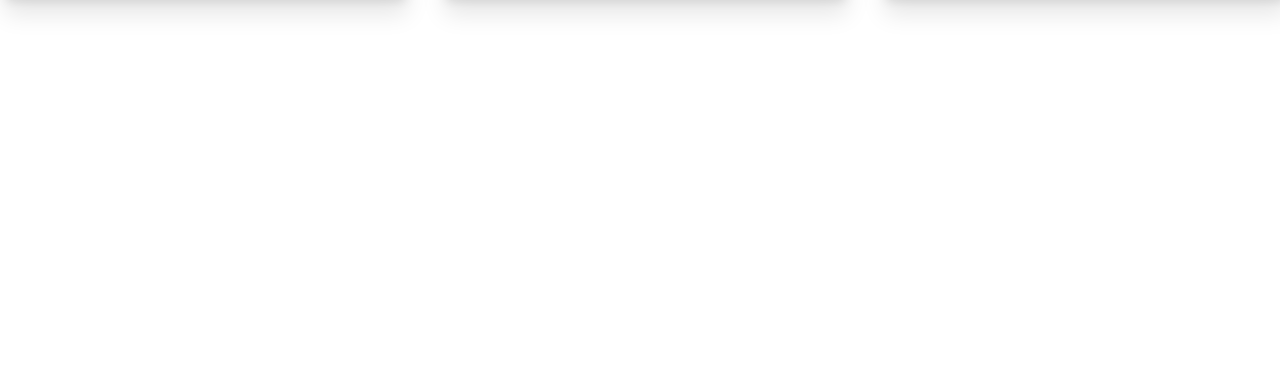
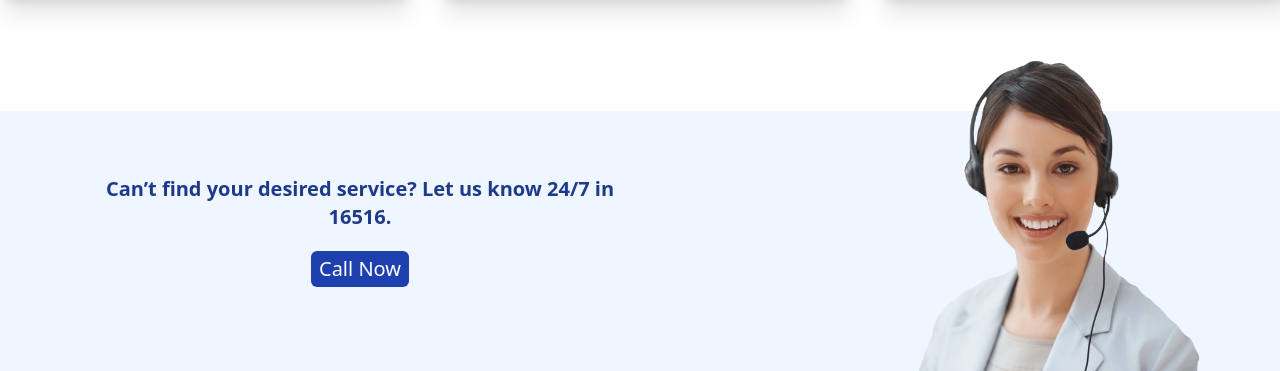
Before and after one commit to Afridi017018/Tech-Mart-Client, a React (Vite) app: page / in a window 1280 px wide. Shown: the part 1931-2302 px from the top of the page. Before the commit the page ends 1970 px from the top, so only its background shows below. Built offline with nearby package versions, Linux system fonts and the light colour scheme.

Commit message:
designed contact component

```diff
--- a/src/components/BrandCard/BrandCard.jsx
+++ b/src/components/BrandCard/BrandCard.jsx
@@ -3,8 +3,8 @@
 const BrandCard = () => {
     return (
         <div>
-           <div className='border border-gray-200 shadow-xl w-[412px] rounded-md mx-auto'>
-            <img className='border w-[412px] h-[400px]' src="https://encrypted-tbn0.gstatic.com/images?q=tbn:ANd9GcQsdrqzDSX3LTTYCr9WFcS7Q33wcdsQqm2z4Q&usqp=CAU" alt="" />
+           <div className='border border-gray-200 shadow-xl w-80 md:w-[412px] rounded-md mx-auto'>
+            <img className='border w-80 md:w-[412px] h-[400px]' src="https://encrypted-tbn0.gstatic.com/images?q=tbn:ANd9GcQsdrqzDSX3LTTYCr9WFcS7Q33wcdsQqm2z4Q&usqp=CAU" alt="" />
             <div className='bg-blue-200 text-center'>
                 <h4 className='py-5 text-2xl font-bold text-blue-900'>Samsung</h4>
             </div>
--- /dev/null
+++ b/src/components/ContactUs/ContactUs.jsx
@@ -0,0 +1,19 @@
+import React from 'react';
+
+const ContactUs = () => {
+    return (
+        <div className='container mx-auto md:mt-28'>
+            <div className='bg-blue-50 py-16 relative lg:px-20'>
+                <div className='w-1/2'>
+                <h4 className='text-xl font-bold text-blue-900 text-center'>Can’t find your desired service? Let us know 24/7 in 16516.</h4>
+                <div className='text-center'>
+                    <button className='px-2 py-1 bg-blue-800 hover:bg-blue-950 rounded-md text-white my-5 text-xl'>Call Now</button>
+                </div>
+                </div>
+                <img className='absolute w-52 md:w-72 h-80 right-0 lg:right-20 bottom-0' src="/care.png" alt="" />
+            </div>
+        </div>
+    );
+};
+
+export default ContactUs;
--- a/src/pages/Home/Home.jsx
+++ b/src/pages/Home/Home.jsx
@@ -1,6 +1,7 @@
 import React from 'react';
 import Banner from '../../components/Banner/Banner';
 import BrandCards from '../../components/BrandCards/BrandCards';
+import ContactUs from '../../components/ContactUs/ContactUs';
 import PositiveSide from '../../components/PositiveSide/PositiveSide';
 
 const Home = () => {
@@ -9,6 +10,7 @@
             <Banner />
             <PositiveSide />
             <BrandCards />
+            <ContactUs />
         </div>
     );
 };
```
Also changed, not shown: public/care.png (added), src/components/PositiveSide/PositiveSide.jsx (indentation only).
